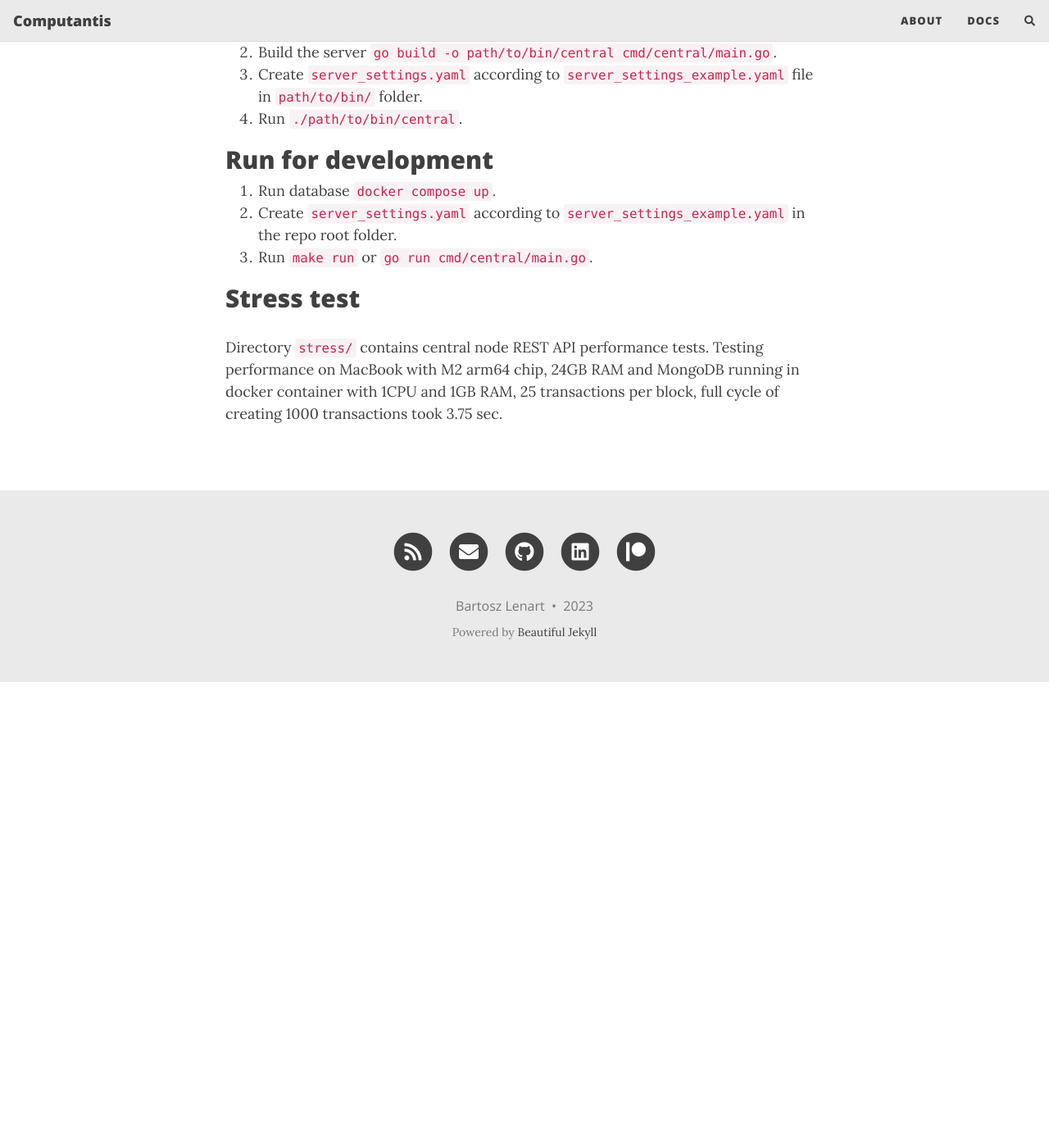
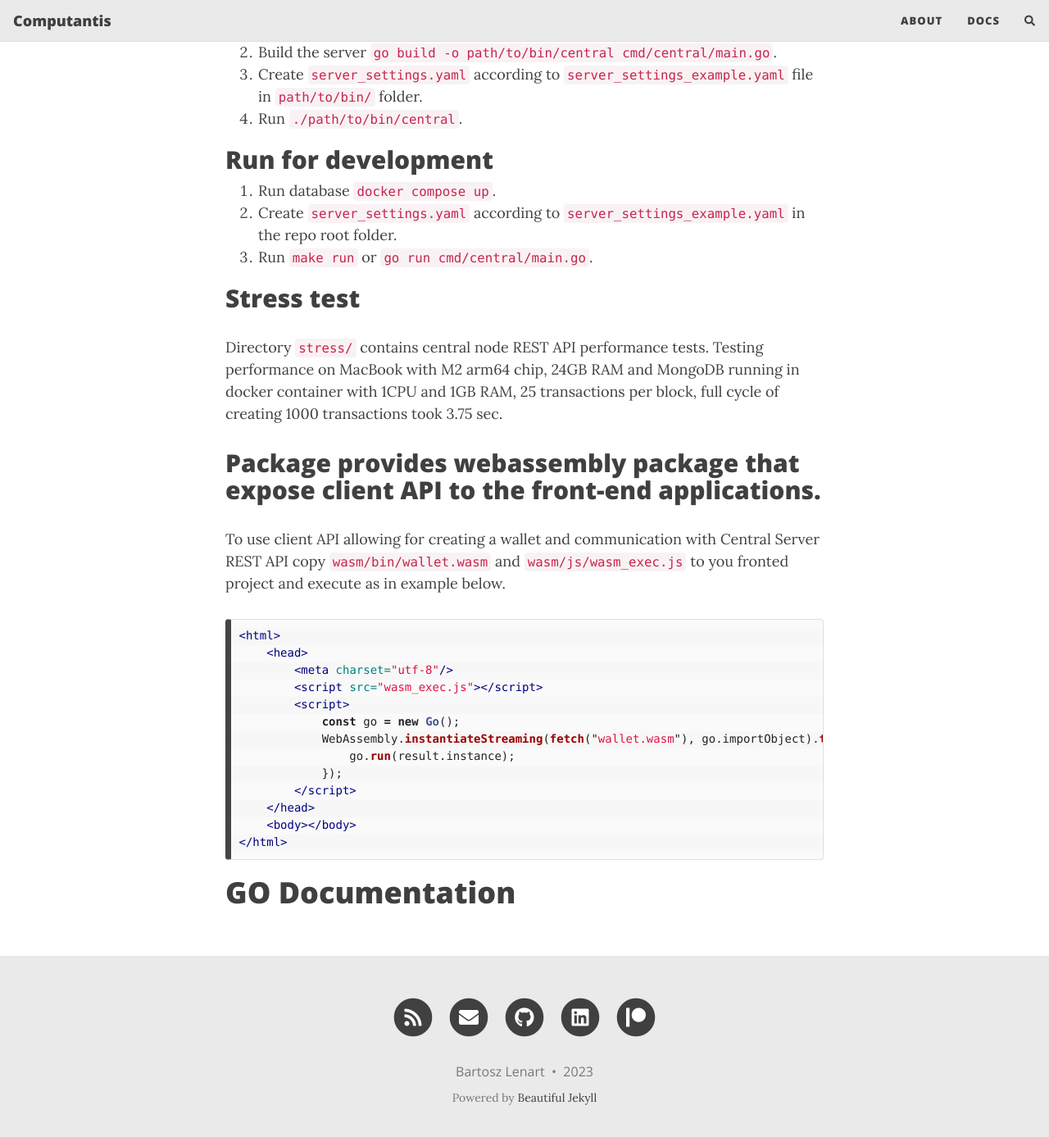
Before and after one commit to TheBlueDotGame/The-Accountant, a Jekyll site: the page built from docs/git_hub_header.md, in a window 1280 px wide and 1400 px high, scrolled down 1928 px. Shown: the top 1387 px of the window at 82% size. Built offline with Jekyll 4.4.1, drawn with Linux system fonts in a browser that asks for light colours; nearby versions of some CDN libraries; our own code applies the rules of GitHub Pages for plain Markdown files; comment, search, counter and statistics services are not loaded; before the commit the page ends 2760 px from its top, so only the background shows below that.

Commit message:
Basic wasm package.

````diff
--- a/docs/git_hub_header.md
+++ b/docs/git_hub_header.md
@@ -49,3 +49,26 @@ It is good practice to have many validator nodes held by independent entities.
 Directory `stress/` contains central node REST API performance tests.
 Testing performance on MacBook with M2 arm64 chip, 24GB RAM and MongoDB running in docker container with 1CPU and 1GB RAM,
 25 transactions per block, full cycle of creating 1000 transactions took 3.75 sec.
+
+## Package provides webassembly package that expose client API to the front-end applications.
+
+To use client API allowing for creating a wallet and communication with Central Server REST API
+copy `wasm/bin/wallet.wasm` and `wasm/js/wasm_exec.js` to you fronted project and execute as in example below.
+
+```html
+<html>
+    <head>
+        <meta charset="utf-8"/>
+        <script src="wasm_exec.js"></script>
+        <script>
+            const go = new Go();
+            WebAssembly.instantiateStreaming(fetch("wallet.wasm"), go.importObject).then((result) => {
+                go.run(result.instance);
+            });
+        </script>
+    </head>
+    <body></body>
+</html>
+```
+
+# GO Documentation
````
Also changed, not shown: 2 other files.
